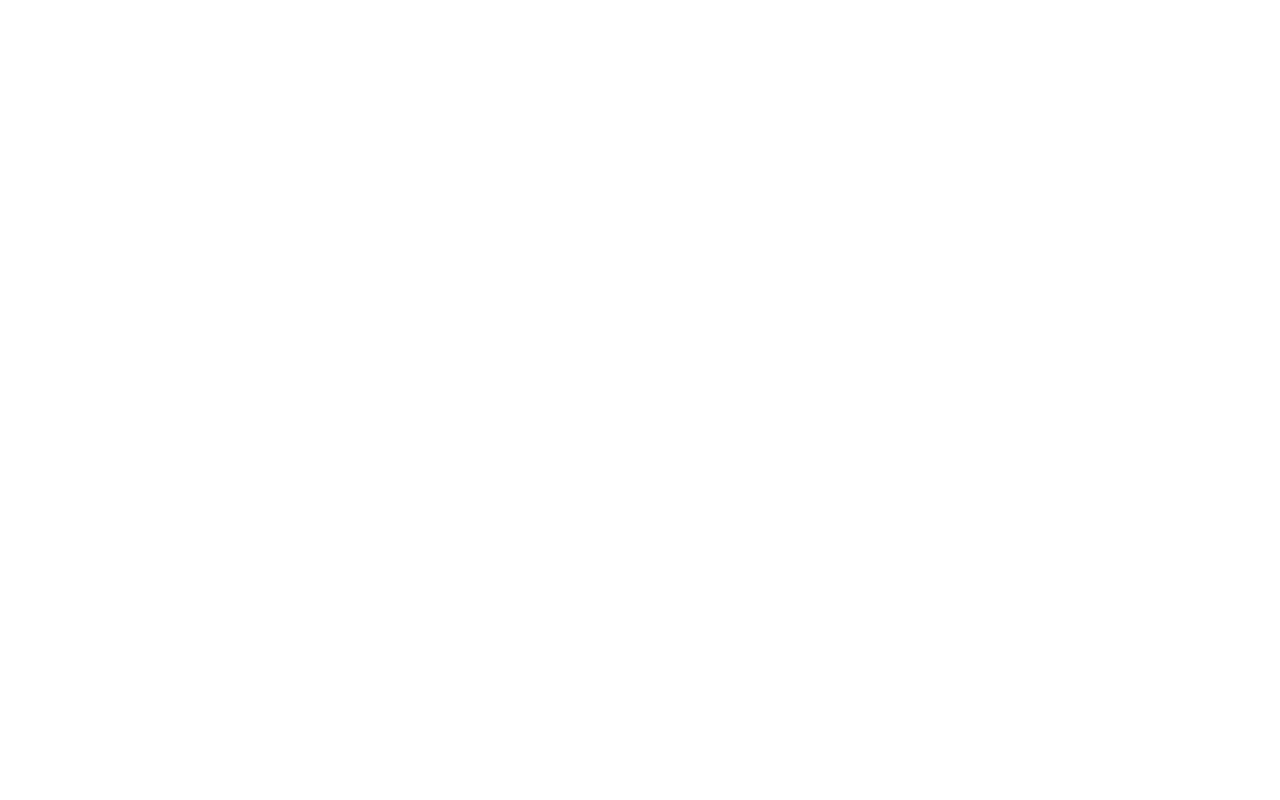
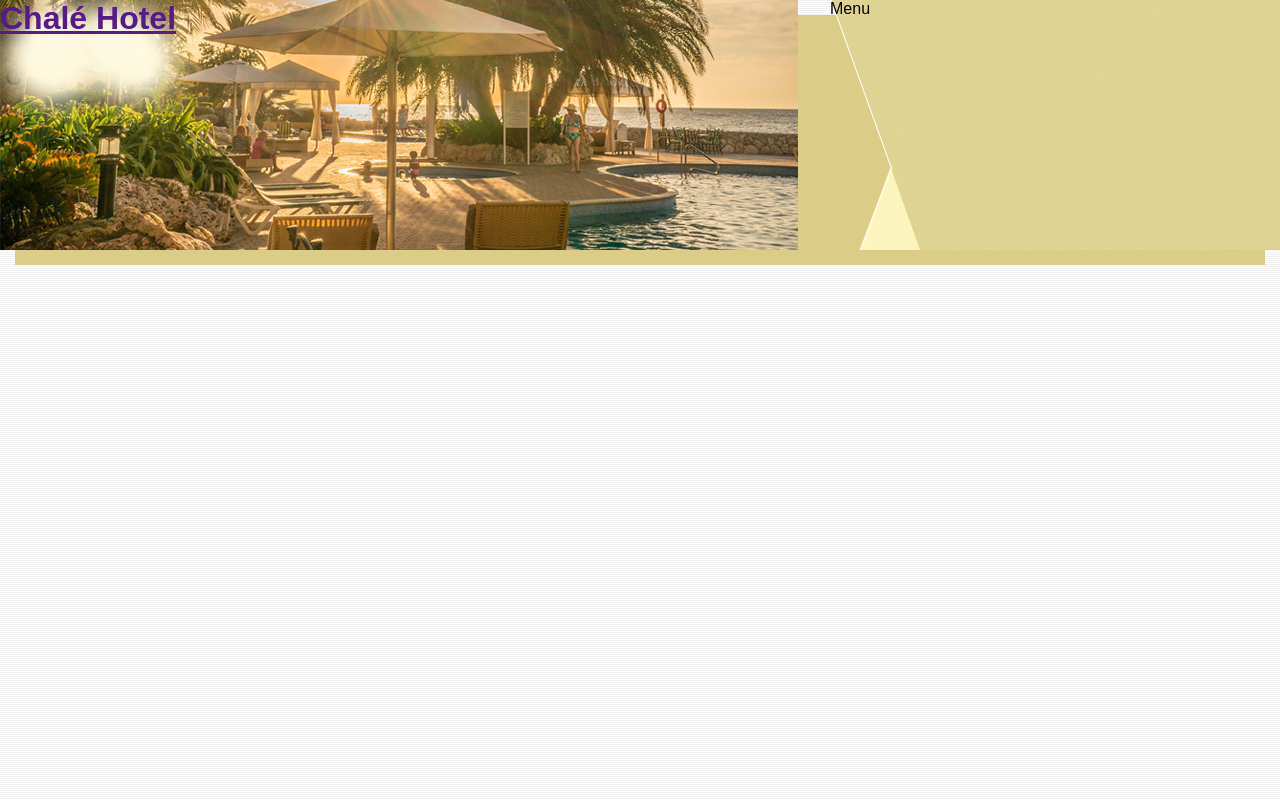
Before and after one commit to jairobr1986/Projeto_Chale_Hotel, a plain HTML site: page index.html in a window 1280 px wide. Drawn offline with Linux system fonts and the light colour scheme.

Commit message:
Aula 75 Chalé Hotel

```diff
--- a/index.html
+++ b/index.html
@@ -3,9 +3,26 @@
 <head>
     <meta charset="UTF-8">
     <meta name="viewport" content="width=device-width, initial-scale=1.0">
-    <title>home</title>
+    <title>Chalé Hotel</title>
+    <link rel="stylesheet" type="text/css" href="style.css">
 </head>
 <body>
 
+    <div id="container"><!--INCIO DO CONTAINER-->
+        <div id="topo"><!--INCIO DO TOPO-->
+
+            <div id="area-logo">
+                <h1>
+                    <a href="">Chalé Hotel</a>
+                </h1>
+            </div>
+
+            <div id="area-menu">
+                Menu
+            </div>
+
+        </div><!--FIM DO TOPO-->
+    </div><!--FIM DO CONTAINER-->
+
 </body>
 </html>
--- a/style.css
+++ b/style.css
@@ -0,0 +1,40 @@
+/*ESTRUTURA DO SITE*/
+
+*{
+    margin: 0;
+    padding: 0;
+}
+
+body {
+    font-family: Arial, Helvetica, sans-serif, sans-serif;
+    background: #fff url(../Projeto_Chale_Hotel/imagens/bg.png);
+    margin: 15px;
+}
+
+#container {
+    background: #ede9cc;
+}
+
+#topo {
+    background: #dbcd87;
+    height: 15.4em;
+    min-height: 250px;
+}
+
+#area-logo {
+    position: absolute;
+    background: url(../Projeto_Chale_Hotel/imagens/topo-imagem-principal.png) no-repeat;
+    width: 100%;
+    height: 250px;
+    top: 0;
+    left: 0;
+}
+
+#area-menu {
+    position: absolute;
+    top: 0;
+    right: 0;
+    background: url(../Projeto_Chale_Hotel/imagens/topo-imagem-lateral.png) no-repeat;
+    width: 450px;
+    height: 250px;
+}
```
